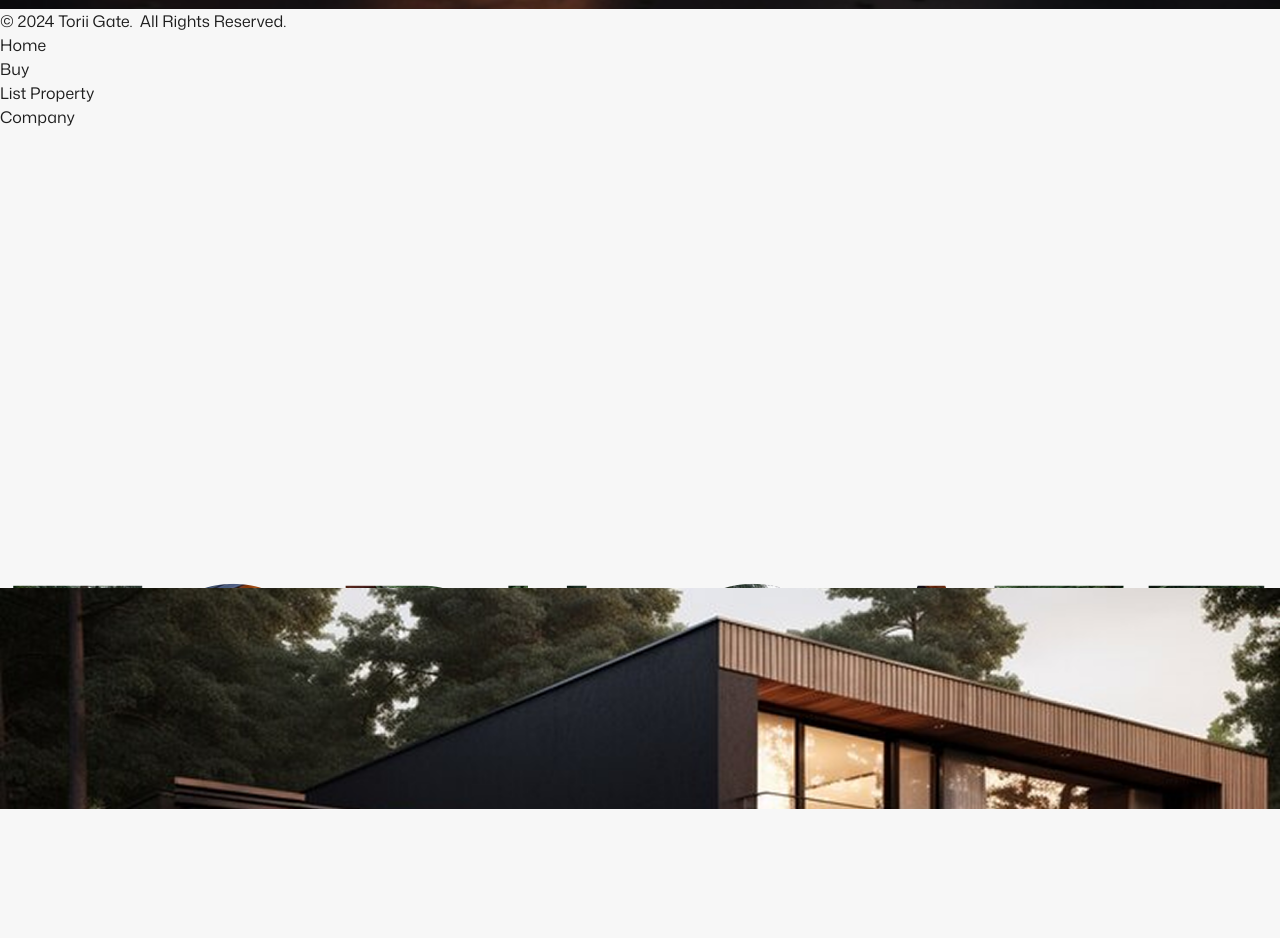
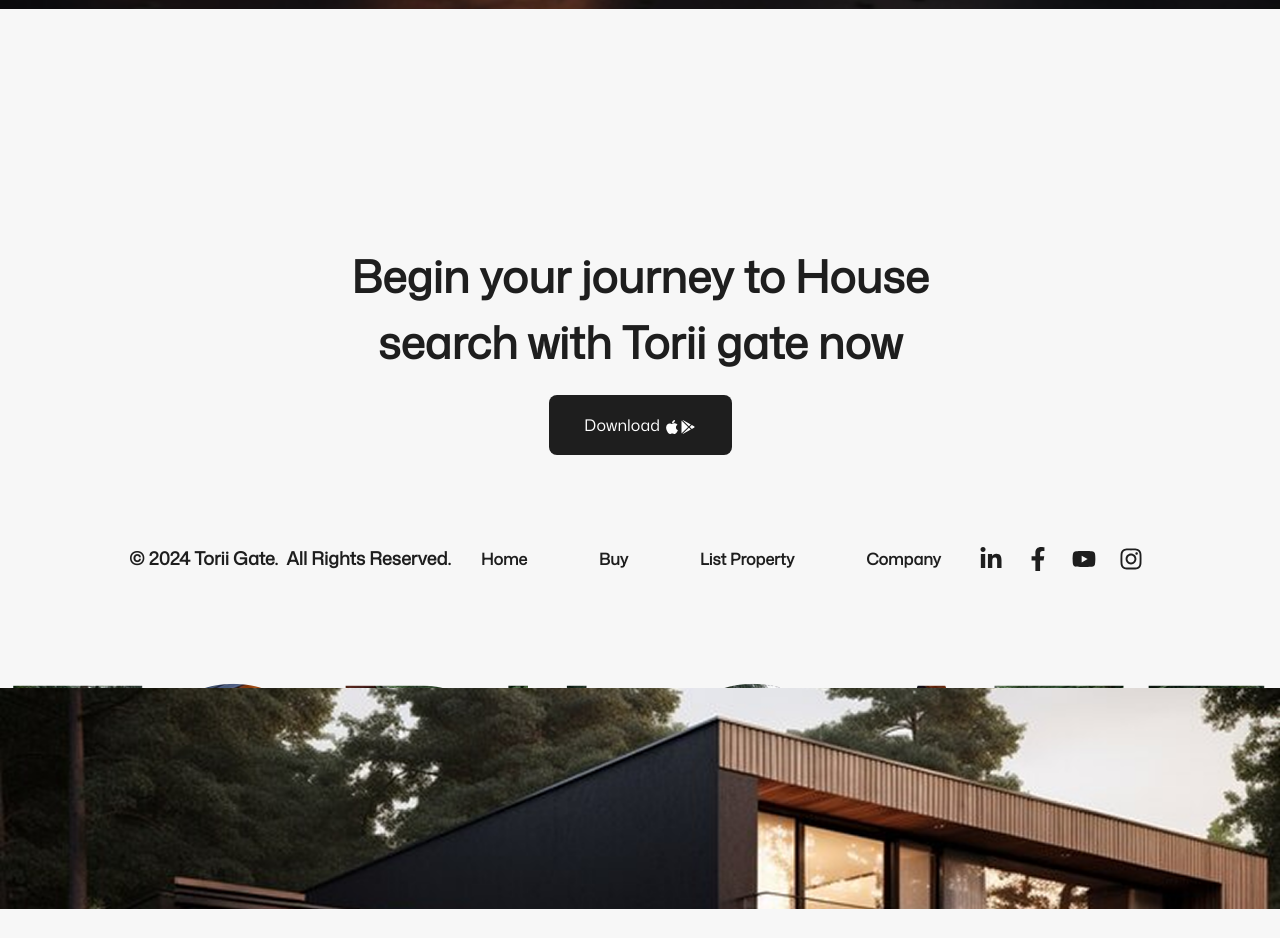
Before and after one commit to Napolite/toriGate, a React (Vite) app: page / in a window 1280 px wide. Shown: the part 4400-5338 px from the top of the page. Before the commit the page ends 5238 px from the top, so only its background shows below. Built offline with nearby package versions, Linux system fonts and the light colour scheme.

Commit message:
rest of the footer

```diff
--- a/src/footer.tsx
+++ b/src/footer.tsx
@@ -1,22 +1,54 @@
 import React from "react";
 import HouseFooter from "./assets/images/house 1 1.png";
+import { ImInstagram } from "react-icons/im";
+import {
+  FaInstagram,
+  FaFacebookF,
+  FaYoutube,
+  FaLinkedinIn,
+  FaApple,
+} from "react-icons/fa";
+import { IoLogoGooglePlaystore } from "react-icons/io5";
 
 function Footer() {
   return (
-    <div className="h-screen flex flex-col justify-between">
-      <div>
-        <div className="text-[#1e1e1e]">
-          <div>© 2024 Torii Gate.  All Rights Reserved.</div>
-          <nav>
+    <div
+      className="h-screen flex flex-col justify-between
+     text-[#1e1e1e] mt-[100px] relative"
+    >
+      <div className="absolute bottom-0 w-full">
+        <div className="mt-[400px] text-[#1e1e1e] text-center flex justify-center font-[800] text-[36px]">
+          <p className="text-[44px] w-[723px] font-[800] scale-transparency">
+            Begin your journey to House search with Torii gate now
+          </p>
+        </div>
+        <div className="flex justify-center mt-[20px] mb-[50px] scale-transparency">
+          <button className="w-[183px] h-[60px] py-[13px] px-[20px] bg-[#1e1e1e] text-white rounded-[8px] mb-[20px]">
+            Download <FaApple className="inline text-[#ffffff]" />
+            <IoLogoGooglePlaystore className="inline text-[#ffffff]" />
+          </button>
+        </div>
+        <div className="top-0">
+          <div className="text-[#1e1e1e] flex justify-between items-center px-10 py-5  w-[86.1%] mx-auto font-[800]">
+            <div className="text-[18px]">
+              © 2024 Torii Gate.  All Rights Reserved.
+            </div>
+            <nav className="flex items-center w-[460px] justify-between text-[16px]">
               <div>Home</div>
               <div>Buy</div>
               <div>List Property</div>
               <div>Company</div>
             </nav>
-          <div></div>
+            <div>
+              <nav className="flex items-center w-[180px] justify-between">
+                <FaLinkedinIn className="text-[#1e1e1e] text-2xl mx-2" />
+                <FaFacebookF className="text-[#1e1e1e] text-2xl mx-2" />
+                <FaYoutube className="text-[#1e1e1e] text-2xl mx-2" />
+                <FaInstagram className="text-[#1e1e1e] text-2xl mx-2" />
+              </nav>
             </div>
           </div>
-      <div>
+        </div>
         <div className="text-transparent footer-text mb-[-250px] animate-scale">
           TORII GATE
         </div>
--- a/src/index.css
+++ b/src/index.css
@@ -19,12 +19,12 @@
 } */
 
 .footer-text {
- background-image: url('./assets/images/Big1.png'); /* Replace with your image URL */
-  -webkit-background-clip: text; /* For older browsers */
+ background-image: url('./assets/images/Big1.png');
+  -webkit-background-clip: text;
   background-clip: text;
   color: transparent;
   font-size:230.79px;
-  text-align: center;/* Make the text color transparent */
+  text-align: center;
 }
 
 
@@ -37,11 +37,27 @@
 
 .animate-scale{
   animation: scaleUp linear;
+  animation-timeline: view(-100px) ;
+}
+
+/* .scale-transparency{
+  animation: scaleTransparency linear;
   animation-timeline: view(-50px) ;
-}
+
+} */
 
 @keyframes scaleUp {
   to{
     margin-bottom:100px;
   }
 }
+
+@keyframes scaleTransparency {
+  0% {
+    opacity: 0.8;
+  }
+  100% {
+    opacity: 1;
+  }
+
+}
```
Lines whose indentation alone changed are shown as unchanged.
